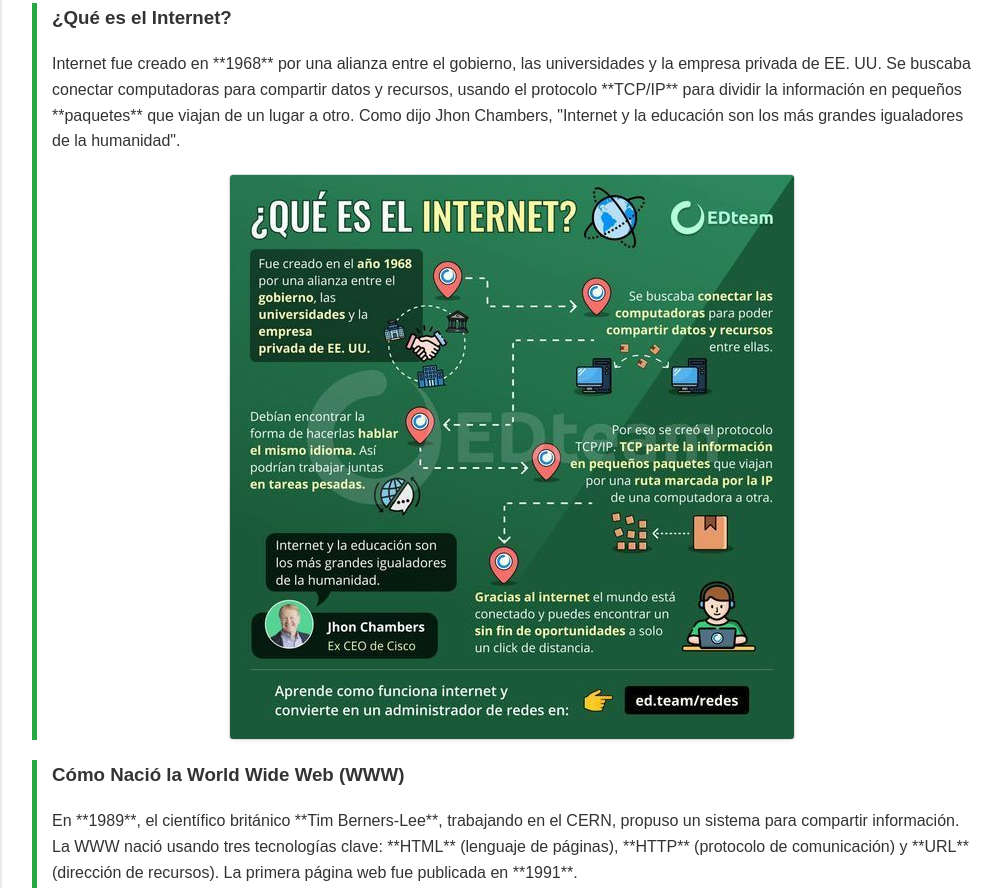
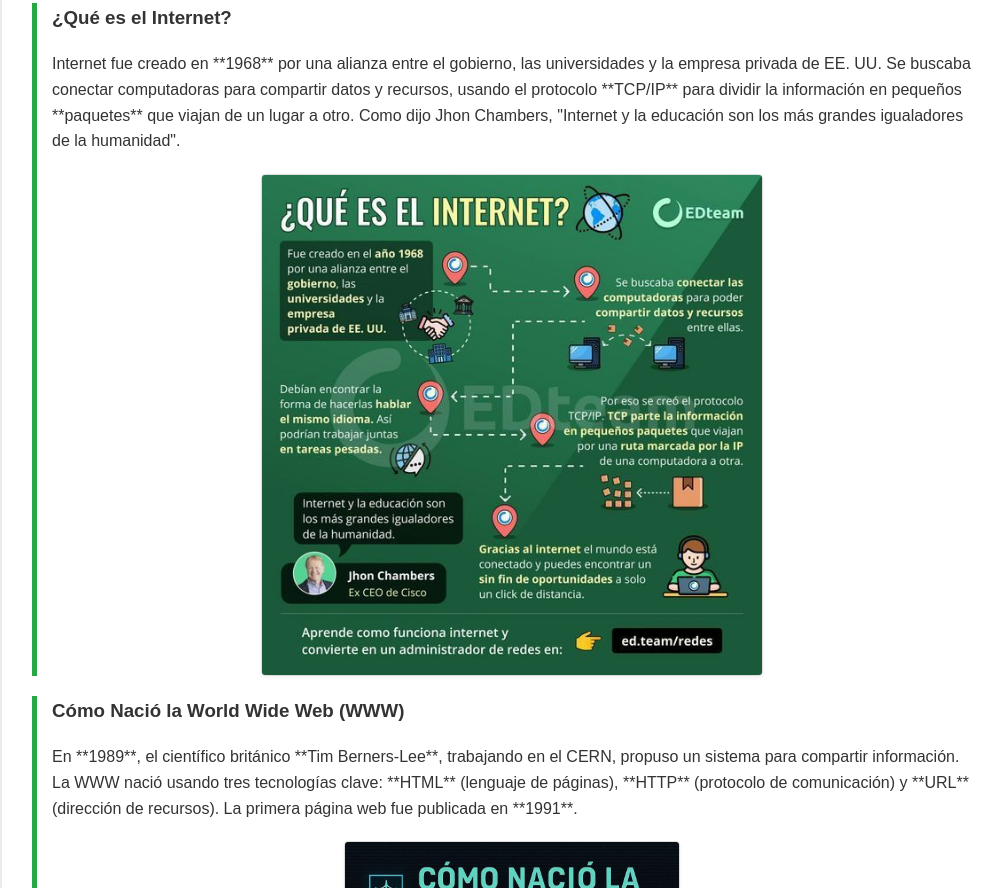
Before and after one commit to Lautiss2/El-Internet, a plain HTML site: page index.html in a window 1280 px wide. Shown: the part 346-1234 px from the top of the page, without its empty margins (138-1140 px from the left). Drawn offline with Linux system fonts and the light colour scheme.

Commit message:
Update styles.css

```diff
--- a/styles.css
+++ b/styles.css
@@ -52,8 +52,8 @@ section h2 {
 .diagrama,
 .video-container video {
     display: block;
-    max-width: 90%; /* Ajuste para dejar un pequeño margen visual */
-    height: auto;
+    max-width: 500px; /* Ajuste para dejar un pequeño margen visual */
+    height: 500px;
     margin: 20px auto; /* Centrar la imagen/video */
     border-radius: 4px;
     box-shadow: 0 2px 4px rgba(0, 0, 0, 0.05); /* Sombra suave para destacar */
@@ -74,4 +74,5 @@ footer {
     text-align: center;
     padding: 20px;
     margin-top: 20px;
+
 }
```
